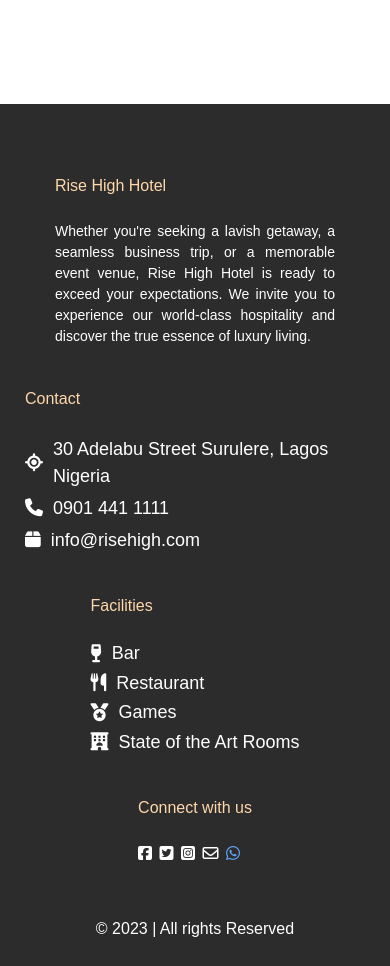
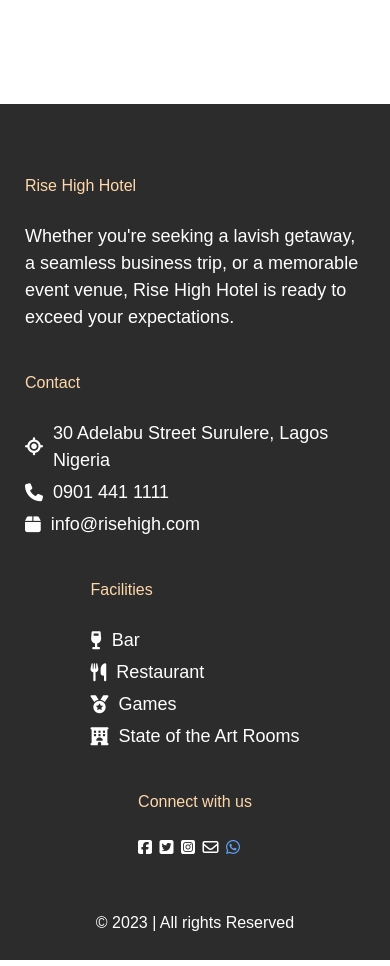
Before and after one commit to JumongComputers/rhh, a Next.js app: page /rooms in a window 390 px wide. Shown: the part 840-1806 px from the top of the page. Built offline with nearby package versions, Linux system fonts and the light colour scheme; no server answers.

Commit message:
footer updated

```diff
--- a/src/components/Footer/Footer.tsx
+++ b/src/components/Footer/Footer.tsx
@@ -8,12 +8,12 @@ const Footer: React.FC = () => {
 
    <div className='bg-[#2c2c2c] text-white py-10'>
     <SectionWrapper css=''>
-       <nav className='flex md:flex-row flex-wrap gap-8 justify-center md:justify-between px-4 py-10 text-xl'>
+       <nav className='flex md:flex-row flex-wrap gap-8 justify-around md:justify-between px-4 py-10 text-xl'>
 
-       <div className='max-w-md flex flex-col gap-1'>
+       <div className='md:max-w-md flex flex-col gap-2'>
          <h4 className=' text-2xl lg:text-3xl my-8 text-orange-200'>Rise High Hotel</h4>
          <div className='w-full'>
-          <p className='text-justify text-xl'>Whether you&apos;re seeking a lavish getaway, a seamless business trip, or a memorable event venue, Rise High Hotel is ready to exceed your expectations. We invite you to experience our world-class hospitality and discover the true essence of luxury living.</p>
+          <p className='text-left text-3xl'>Whether you&apos;re seeking a lavish getaway, a seamless business trip, or a memorable event venue, Rise High Hotel is ready to exceed your expectations.</p>
          </div>
        </div>
 
@@ -39,7 +39,7 @@ const Footer: React.FC = () => {
 
 
             </div>
-            <div className="flex flex-col gap-1 text-3xl">
+            <div className="flex flex-col gap-2 text-3xl">
             <h4 className='text-2xl lg:text-3xl my-8 text-orange-200'>Facilities</h4>
                 <div className="flex items-center gap-4">
                     <i className="fa-solid fa-wine-glass"></i>
--- a/src/components/LandingPage/AboutHero.tsx
+++ b/src/components/LandingPage/AboutHero.tsx
@@ -20,10 +20,8 @@ const AboutHero: React.FC = () => {
         <div className="border border-opacity-25 border-blue-400 w-20 mt-6" />
         <p className="text-[#758585] font-normal mt-4 text-2xl text-justify">
           At Rise High Hotel, we redefine hospitality by offering an experience that goes beyond a mere stay. Nestled in the heart of Abeokuta, Ogun State, Nigeria, our hotel stands as a testament to comfort, luxury, and impeccable service.
-          We offer accommodation with a restaurant serving the finest local and international cuisines, free private parking, a fitness centre and a dedicated bar.</p>
-          <p className="text-[#758585] font-normal mt-4 text-2xl text-justify">Hospitality is not just a service but a promise we uphold diligently. We prioritize your comfort, security, and satisfaction above all else. Every interaction with our staff echoes our commitment to personalized service and attention to detail.
-          We look forward to welcoming you and creating lasting memories together.
-        </p>
+          We offer accommodation with a restaurant serving the finest local and international cuisines, free private parking, a fitness centre and a dedicated bar. Hospitality is not just a service but a promise we uphold diligently. We look forward to welcoming you and creating lasting memories together.</p>
+
         <button className="bg-blue-800 rounded-md mt-4  px-6 py-4 text-white text-2xl" type="button">
           <Link href='#rooms'><span>Room Info</span></Link>
         </button>
--- a/src/components/LandingPage/BookRooms.tsx
+++ b/src/components/LandingPage/BookRooms.tsx
@@ -28,7 +28,7 @@ const BookRooms: React.FC = () => {
       >
         <div className="flex flex-col gap-2 lg:justify-center lg:items-center px-8 lg:px-[8vw]  text-center">
           <h1 className="lg:text-8xl text-6xl font-bold">Our Rooms</h1>
-          <p className="font-normal max-w-6xl text-base md:text-2xl opacity-70">
+          <p className="font-normal max-w-6xl text-lg md:text-2xl opacity-70">
             We believe in crafting more than just a temporary escape. Every corner of our hotel is designed to immerse you in a world of sophistication and comfort. Whether you&apos;re here for business or leisure, our goal is to ensure your experience exceeds expectations.
           </p>
         </div>
```
